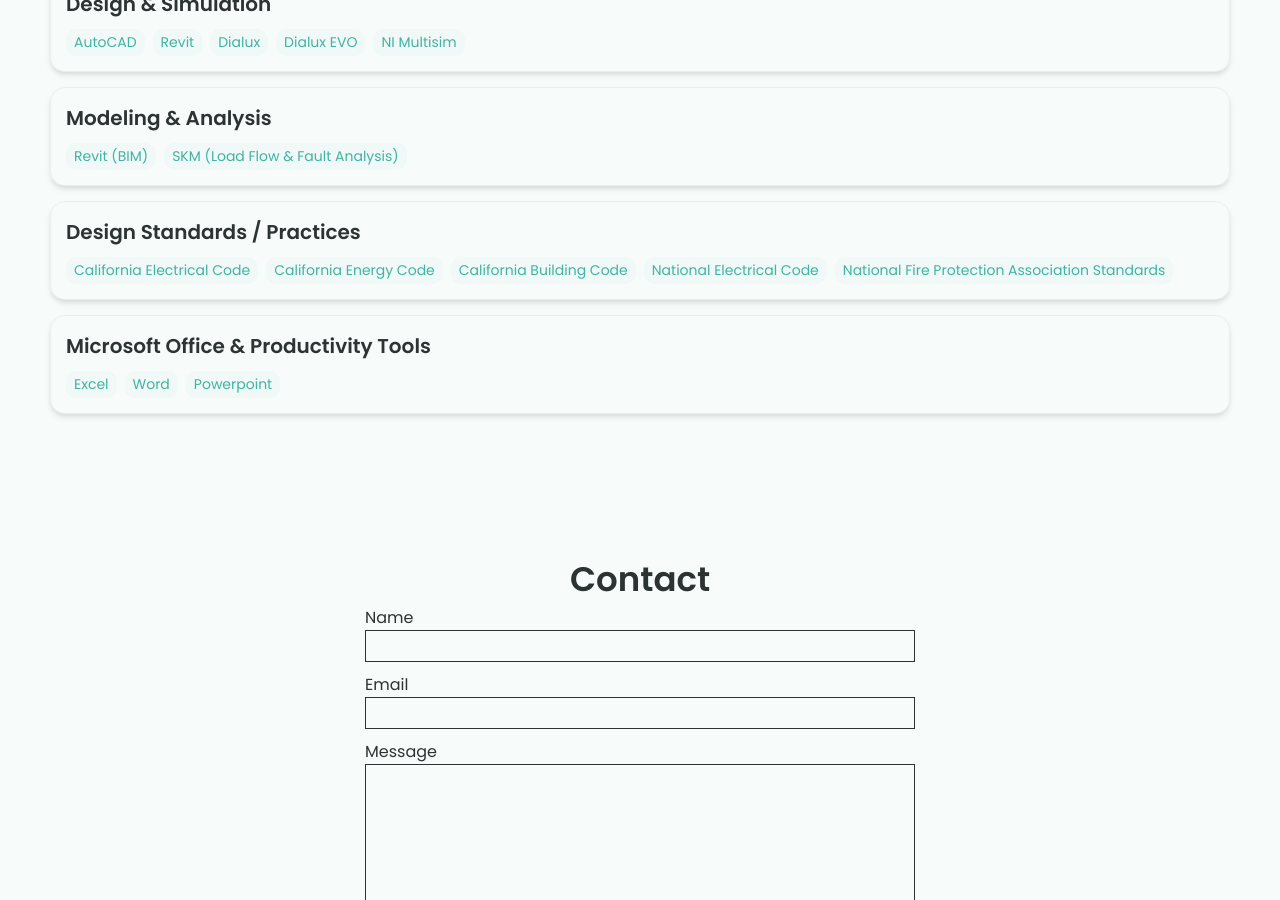
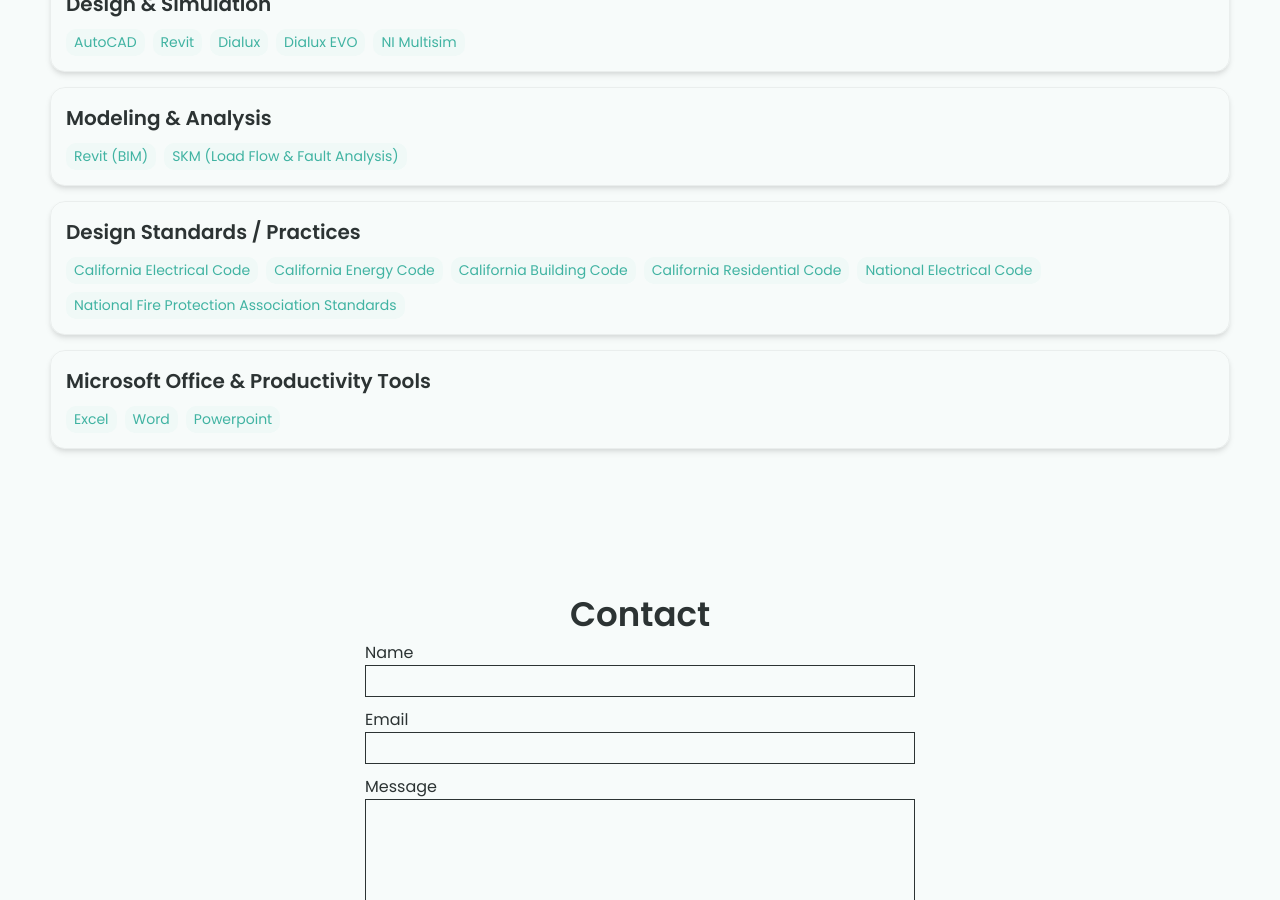
Before and after one commit to rmcb-ghub/rmcb-ghub.github.io, a Jekyll site: the page built from index.html, in a window 1280 px wide and 900 px high, scrolled down 2634 px. Built offline with Jekyll 4.4.1, drawn with Linux system fonts in a browser that asks for light colours.

Commit message:
Update _config.yml

```diff
--- a/_config.yml
+++ b/_config.yml
@@ -62,6 +62,7 @@ skills:
     - California Electrical Code
     - California Energy Code
     - California Building Code
+    - California Residential Code
     - National Electrical Code
     - National Fire Protection Association Standards
   - category: Microsoft Office & Productivity Tools
```
